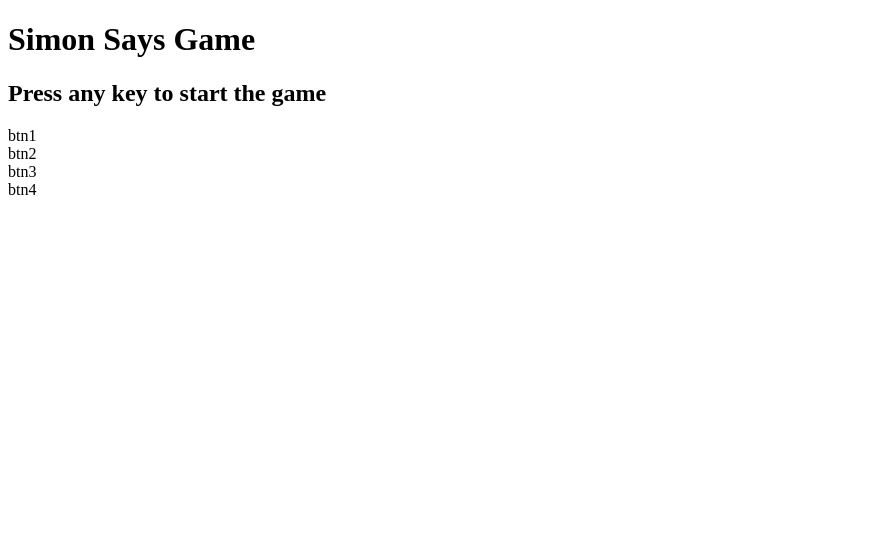
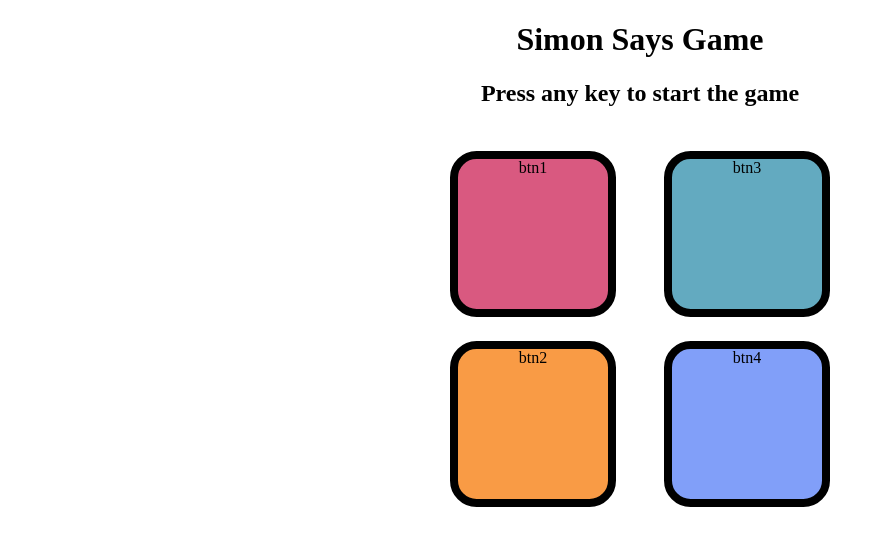
Before and after one commit to SahalBinAmin/web_Game, a plain HTML site: page index.html in a window 1280 px wide. Shown: the whole page, without its empty margins (0-885 px from the left). Drawn offline with Linux system fonts and the light colour scheme.

Commit message:
Further structure and style Enhanced

```diff
--- a/index.html
+++ b/index.html
@@ -5,17 +5,24 @@
     <meta charset="UTF-8">
     <meta name="viewport" content="width=device-width, initial-scale=1.0">
     <title>Simon Says Game</title>
+    <link rel="stylesheet" href="style.css">
 </head>
 
 <body>
     <h1>Simon Says Game</h1>
     <h2>Press any key to start the game</h2>
-    <div class="btn-containter">
-        <div class="btn">btn1</div>
-        <div class="btn">btn2</div>
-        <div class="btn">btn3</div>
-        <div class="btn">btn4</div>
+    <div class="btn-container">
+        <div class="line-one">
+            <div class="btn red" type="button">btn1</div>
+            <div class="btn yellow" type="button">btn2</div>
+        </div>
+        <div class="line-two">
+            <div class="btn green" type="button">btn3</div>
+            <div class="btn purple" type="button">btn4</div>
+        </div>
+
     </div>
+    <script src="script.js"></script>
 
 </body>
 
--- a/style.css
+++ b/style.css
@@ -0,0 +1,28 @@
+body {
+  text-align: center;
+}
+
+.btn-container {
+  display: flex;
+  justify-content: center;
+}
+.btn {
+  height: 150px;
+  width: 150px;
+  border: 8px solid black;
+  border-radius: 16%;
+  margin: 1.5rem;
+}
+
+.red {
+  background-color: #d95980;
+}
+.yellow {
+  background-color: #f99b45;
+}
+.green {
+  background-color: #63aac0;
+}
+.purple {
+  background-color: #819ff9;
+}
```
